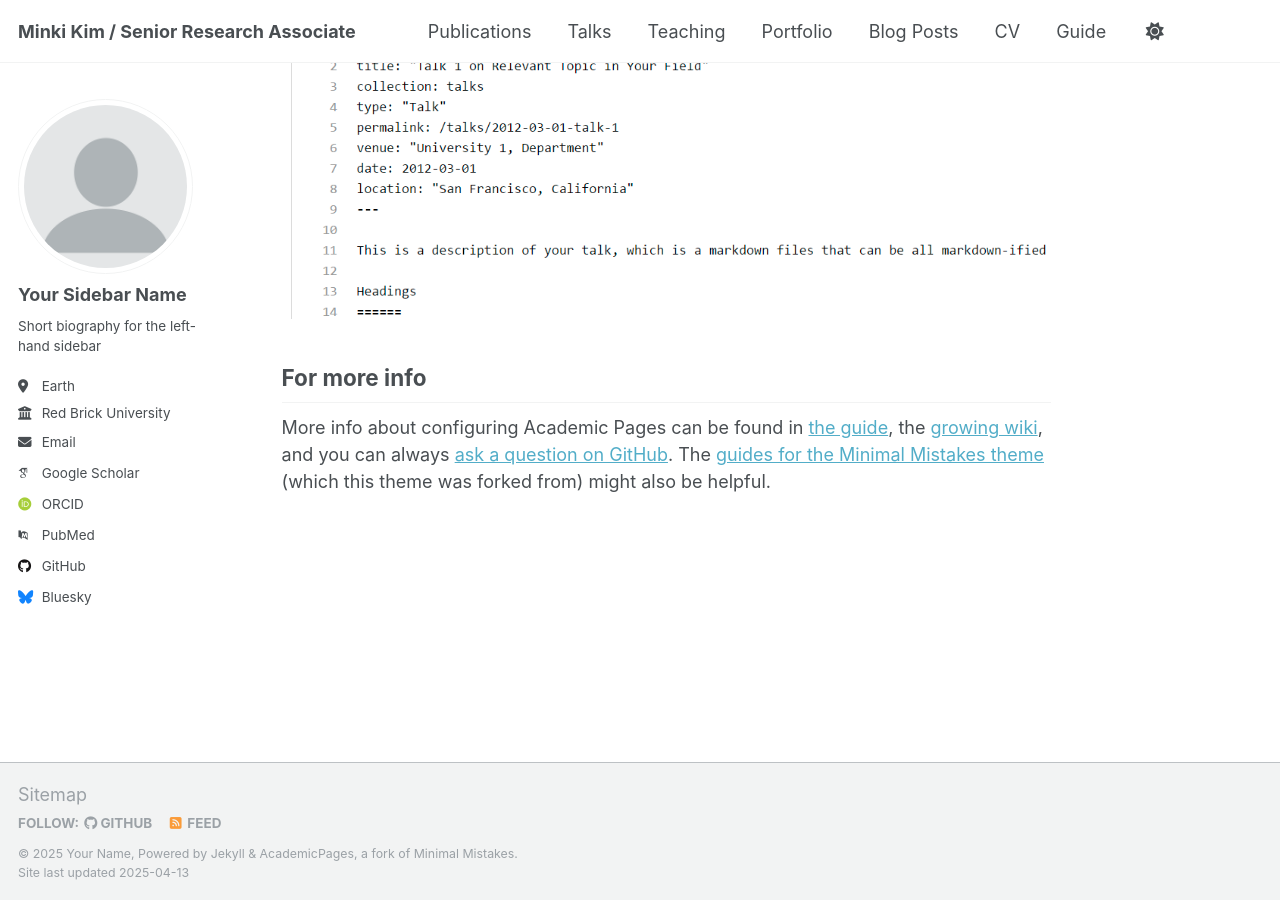
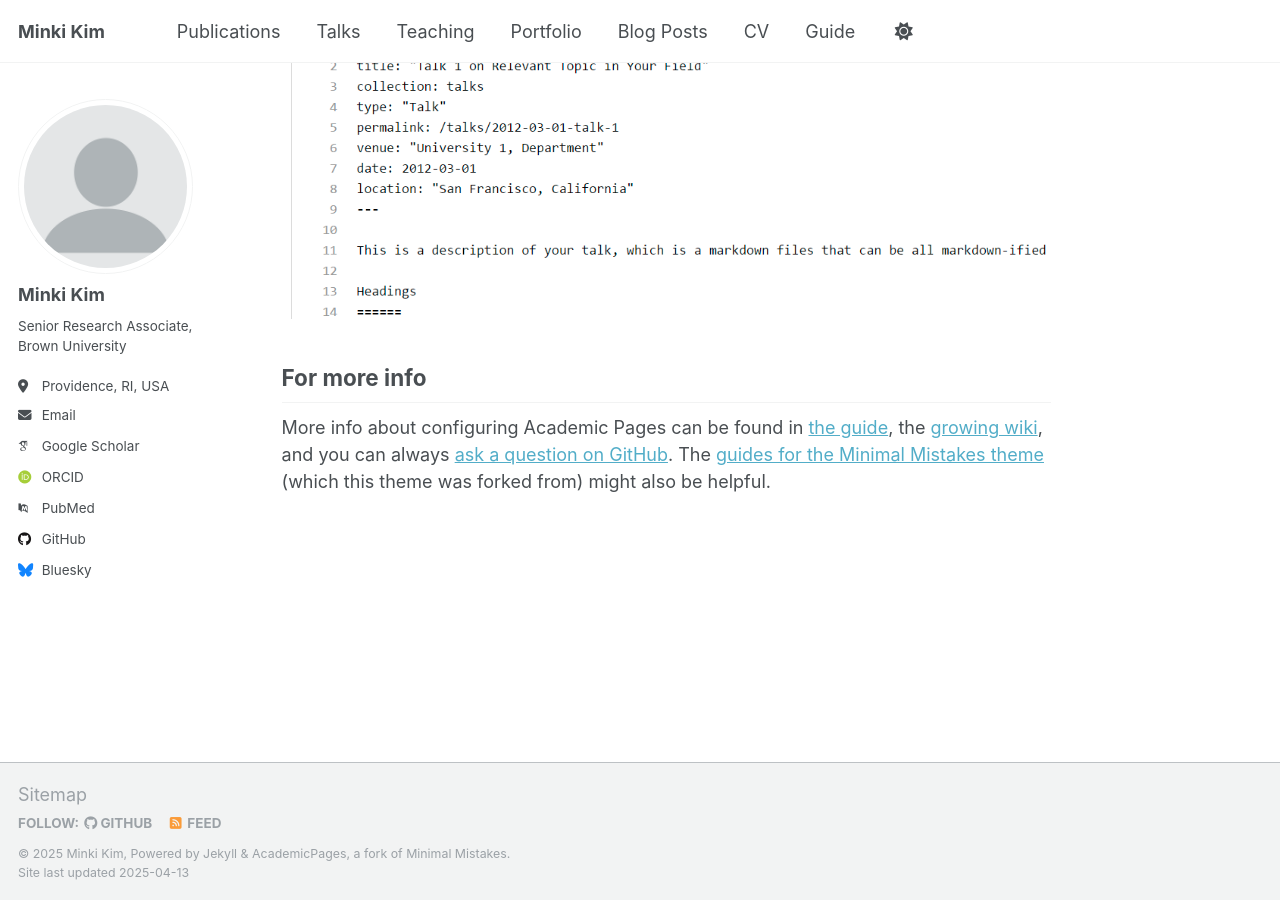
Before and after one commit to mkkim400/mkkim400.github.io, a Jekyll site: the page built from _pages/about.md, in a window 1280 px wide and 900 px high, scrolled down 2636 px. Built offline with Jekyll 4.4.1, drawn with Linux system fonts in a browser that asks for light colours; some web fonts are replaced.

Commit message:
Update _config.yml

```diff
--- a/_config.yml
+++ b/_config.yml
@@ -9,9 +9,9 @@
 # Basic Site Settings
 locale                   : "en-US"
 site_theme               : "default"
-title                    : "Minki Kim / Senior Research Associate"
+title                    : "Minki Kim"
 title_separator          : "-"
-name                     : &name "Your Name"
+name                     : &name "Minki Kim"
 description              : &description "personal description"
 url                      : https://academicpages.github.io # the base hostname & protocol for your site e.g. "https://[your GitHub username].github.io"
 baseurl                  : "" # the subpath of your site, e.g. "/blog"
@@ -23,13 +23,11 @@ repository               : "academicpages/academicpages.github.io"
 author:
   # Biographic information
   avatar           : "profile.png"
-  name             : "Your Sidebar Name"
-  pronouns         : # example: "she/her"
-  bio              : "Short biography for the left-hand sidebar"
-  location         : "Earth"
-  employer         : "Red Brick University"
-  uri              : # URL
-  email            : "none@example.org"
+  name             : "Minki Kim"
+  pronouns         : # example: "he/him"
+  bio              : "Senior Research Associate, Brown University"
+  location         : "Providence, RI, USA"
+  email            : "minki_kim@brown.edu"
 
   # Academic websites
   arxiv            : # URL - Update with the correct link to your profile
```
